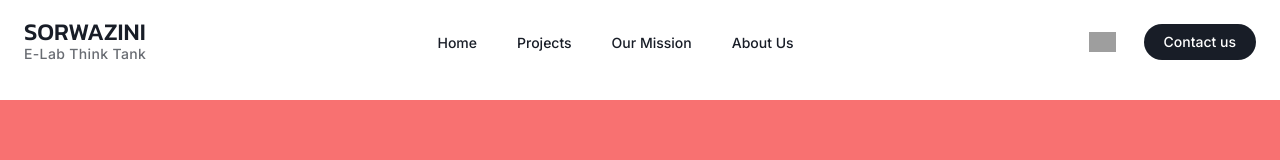
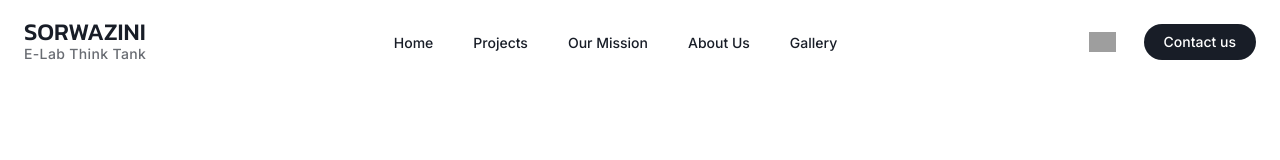
Before and after one commit to kevindermot99/SORWAZINI, a React (Vite) app: page / in a window 1280 px wide. Shown: the top 160 px of the page. Built offline with nearby package versions, Linux system fonts and the light colour scheme; grey boxes are pictures that could not be loaded; what tailwindcss-bg-patterns would draw is missing.

Commit message:
gallery button init

```diff
--- a/src/Pages/Home.jsx
+++ b/src/Pages/Home.jsx
@@ -151,6 +151,12 @@ function Home() {
           >
             About Us
           </a>
+          <a
+            href="#Aboutus"
+            className={`font-medium text-sm text-dark-body-color px-1 py-2 transition hover:border-b-[2px] border-dark-body-color`}
+          >
+            Gallery
+          </a>
         </span>
         <span className="space-x-6 flex ">
           <Link
@@ -175,9 +181,9 @@ function Home() {
       {/* Content */}
       <div id="Home" className="h-full mt-[100px] scroll-m-20 max-sm:mt-[50px] w-full flex items-center relative justify-start flex-col">
         {/* bubbles */}
-        <div className="absolute top-0 left-0 w-full h-full max-h-[500px] -z-0 bg-red-400 ">
-
-        </div>
+        {/* <div className="absolute top-0 left-0 w-full h-full max-h-[500px]  ">
+            <div className="absolute top-[200px] right-20 h-10 w-3 bg-black/80 rotate-6  "></div>
+        </div> */}
         {/* Hero */}
         <div className="w-full h-fit py-16 flex flex-col items-center justify-center">
           <Reveal keyframes={customAnimation} duration={1000} cascade damping={.05} triggerOnce>
```
